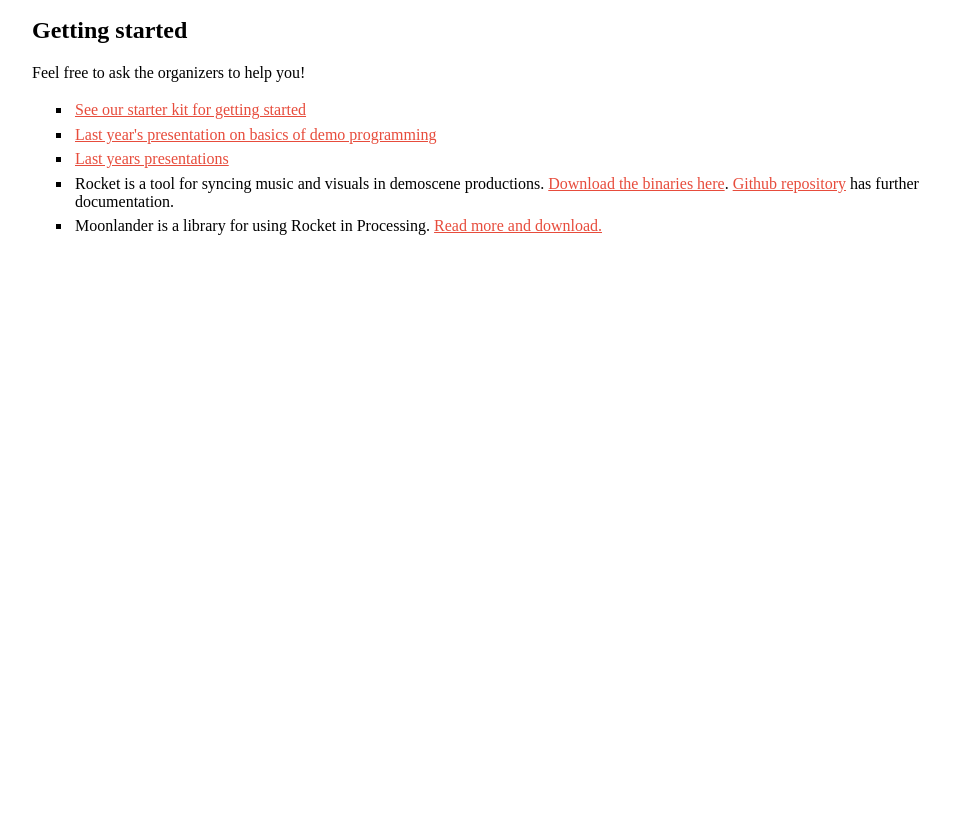
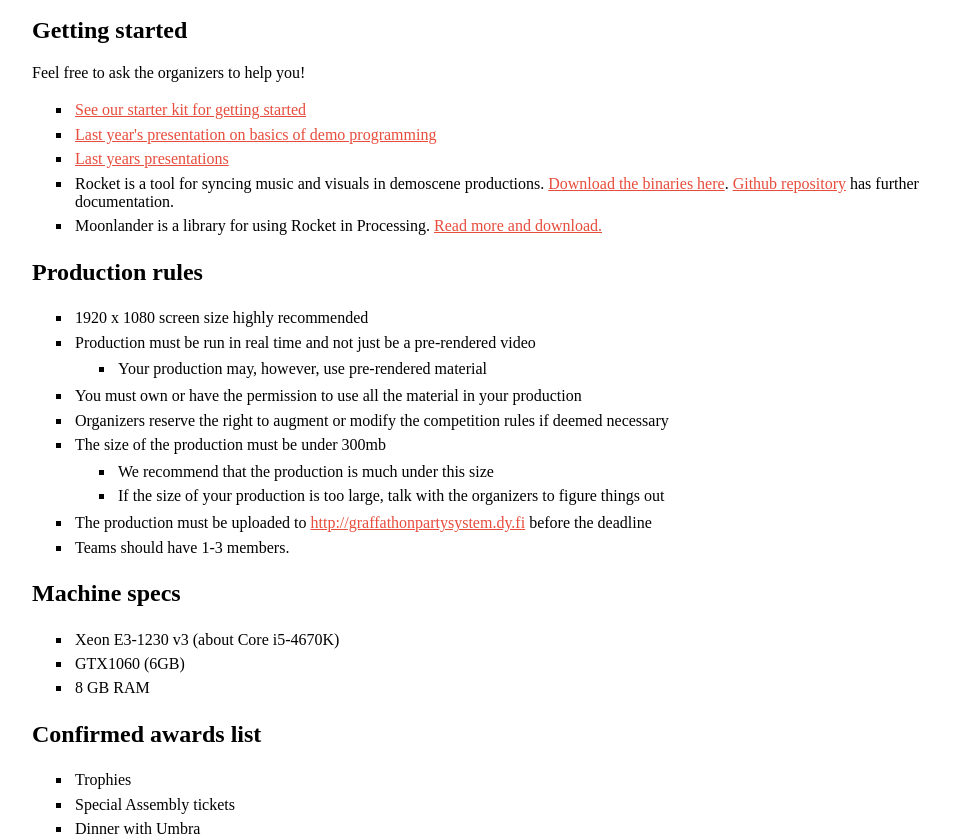
Before and after one commit to DOTAalto/graffathon2017, a website: page src/getting-started/index.nunjucks in a window 1280 px wide. Shown: the part 113-951 px from the top of the page, without its empty margins (158-1111 px from the left). Before the commit the page ends 800 px from the top, so only its background shows below. Drawn offline with nearby package versions, Linux system fonts and the light colour scheme; files that its build step writes are made by us from their sources; files whose address does not match are found by name.

Commit message:
Add stuff

```diff
--- a/src/_styles/main.scss
+++ b/src/_styles/main.scss
@@ -30,6 +30,9 @@ a:link, a:visited {
 ul li {
   padding: 3px;
   list-style: square;
+}
+ul li ul {
+  margin-top: 5px;
 }
 
 //
--- a/src/getting-started/index.nunjucks
+++ b/src/getting-started/index.nunjucks
@@ -16,21 +16,40 @@
     <li>Rocket is a tool for syncing music and visuals in demoscene productions. <a href="http://www.graffathon.fi/downloads/Rocket/">Download the binaries here</a>. <a href="https://github.com/kusma/rocket">Github repository</a> has further documentation.</li>
     <li>Moonlander is a library for using Rocket in Processing. <a href="http://www.graffathon.fi/downloads/Moonlander/">Read more and download.</a></li>
   </ul>
-  {#
+
   <h2>Production rules</h2>
   <ul>
-    <li>Maximum showing time is 2 minutes.</li>
-    <li>Resolution is 1920x1080 @ 60 Hz.</li>
-    <li>Teams should have 1-4 members.</li>
+    <li>1920 x 1080 screen size highly recommended</li>
+    <li>Production must be run in real time and not just be a pre-rendered video<br>
+      <ul>
+        <li>Your production may, however, use pre-rendered material</li>
+      </ul>
+    </li>
+    <li>You must own or have the permission to use all the material in your production</li>
+    <li>Organizers reserve the right to augment or modify the competition rules if deemed necessary</li>
+    <li>The size of the production must be under 300mb<br>
+      <ul>
+        <li>We recommend that the production is much under this size</li>
+        <li>If the size of your production is too large, talk with the organizers to figure things out</li>
+      </ul>
+    </li>
+    <li>The production must be uploaded to <a href="http://graffathonpartysystem.dy.fi">http://graffathonpartysystem.dy.fi</a> before the deadline</li>
+    <li>Teams should have 1-3 members.</li>
   </ul>
-  #}
-  {#
   <h2>Machine specs</h2>
   <ul>
-    <li>i7-3930K</li>
-    <li>Nvidia Geforce GTX 980 Ti</li>
-    <li>16 GB RAM</li>
+    <li>Xeon E3-1230 v3 (about Core i5-4670K)</li>
+    <li>GTX1060 (6GB)</li>
+    <li>8 GB RAM</li>
   </ul>
-  #}
+  <h2>Confirmed awards list</h2>
+  <ul>
+    <li>Trophies</li>
+    <li>Special Assembly tickets</li>
+    <li>Dinner with Umbra</li>
+    <li>+ others</li>
+  </ul>
+  <h2>Course credits</h2>
+  <p>If you are Aalto University or Helsinki University student, you will get one course credit for participating in Graffathon. More information at the hackathon.</p>
 </div>
 {% endblock %}
```
